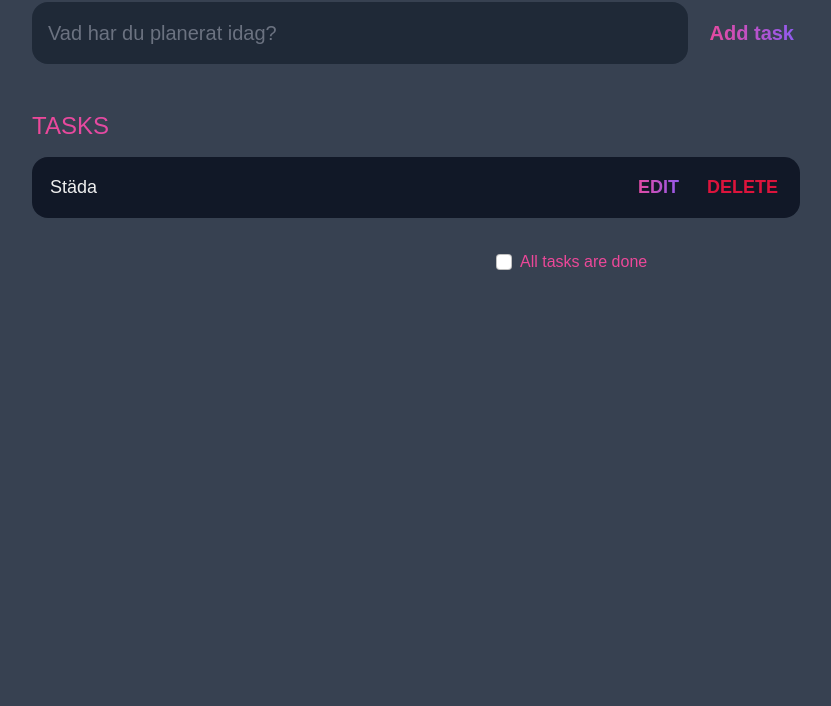
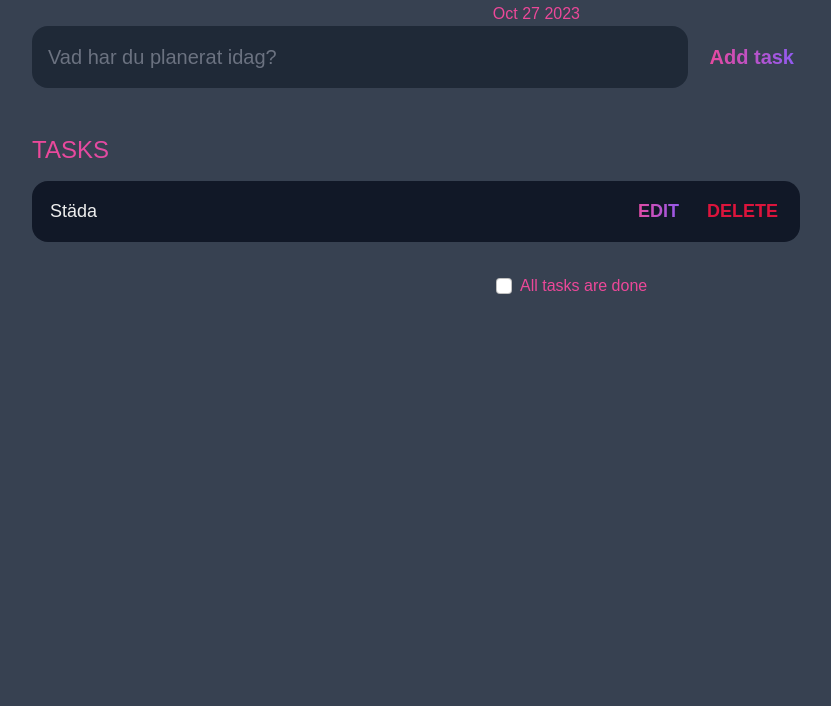
Before and after one commit to Medieinstitutet/todo-Mercedesemiliea, a website built with Vite: page index.html in a window 1280 px wide. Shown: the part 244-950 px from the top of the page, without its empty margins (224-1055 px from the left). Built offline with nearby package versions, Linux system fonts and the light colour scheme.

Commit message:
Dagens datum kod

```diff
--- a/index.html
+++ b/index.html
@@ -12,7 +12,7 @@
 </head>
 <body>
 	<header>
-		<h1>To do list</h1>
+		<h1>To do list</h1> <div id="date"></div>
 		<form id="new-task-form">
 			<input
 				type="text"
--- a/main.js
+++ b/main.js
@@ -64,3 +64,12 @@ window.addEventListener('load', () => {
 });
 
 //
+
+function displayDate() {
+	let date = new Date();
+	date = date.toString().split(" ");
+	date = date[1] + " " + date[2] + " " + date[3];
+	document.querySelector("#date").innerHTML = date;
+  }
+
+  displayDate();
--- a/style.css
+++ b/style.css
@@ -170,3 +170,9 @@ main {
 	margin-left:60%;
 	color:var(--pink)
 }
+
+#date {
+	color:var(--pink);
+	margin-left: 60%;
+
+}
```
